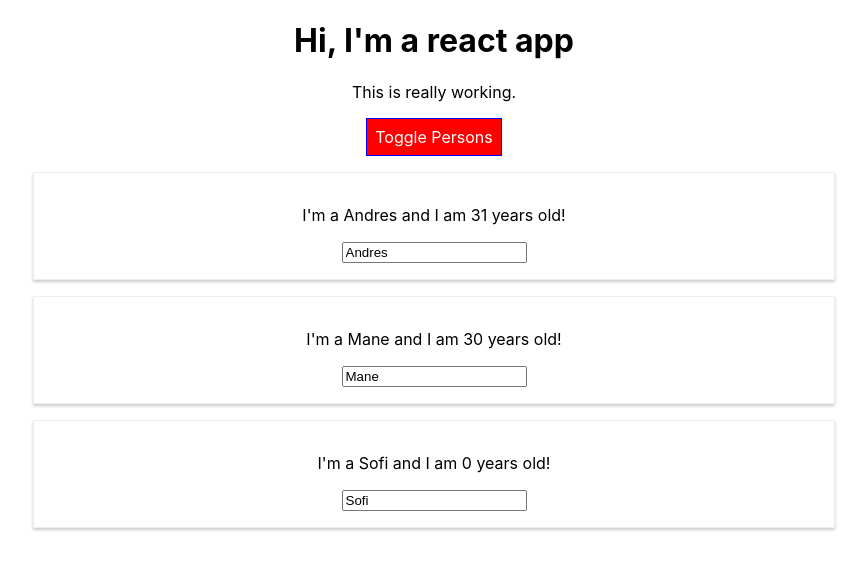
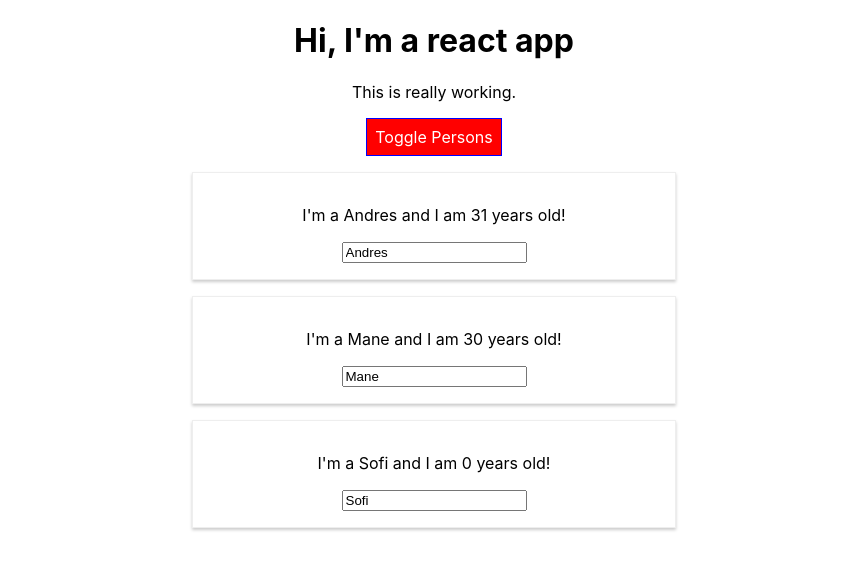
Before and after one commit to andrescanales/react-training, a React (Create React App) app: page / in a window 1280 px wide. Both pictures are taken after a click on the button "Toggle Persons". Shown: the top 570 px of the page, without its empty margins (206-1073 px from the left). Built offline with nearby package versions, Linux system fonts and the light colour scheme.

Commit message:
Adding radium package to use dynamic css properties and pseduo-selectors like hover

```diff
--- a/package.json
+++ b/package.json
@@ -3,6 +3,7 @@
   "version": "0.1.0",
   "private": true,
   "dependencies": {
+    "radium": "^0.25.0",
     "react": "^16.6.1",
     "react-dom": "^16.6.1",
     "react-scripts": "2.1.1"
--- a/src/App.js
+++ b/src/App.js
@@ -1,5 +1,6 @@
 import React, { Component } from 'react';
 import './App.css';
+import Radium, { StyleRoot } from 'radium';
 import Person from './Person/Person';
 
 class App extends Component {
@@ -74,7 +75,11 @@
       font: 'inherit',
       border: '1px solid blue',
       padding: '8px',
-      cursor: 'pointer'
+      cursor: 'pointer',
+      ':hover': {
+        backgroundColor: 'lightgreen',
+        color: 'black'
+      }
     };
 
     let persons = null;
@@ -97,6 +102,10 @@
         </div>
       );
       style.backgroundColor = 'red';
+      style[':hover'] = {
+        backgroundColor: 'salmon',
+        color: 'black'
+      };
     }
 
     // Adding dynamically classes depending the status:
@@ -111,6 +120,7 @@
 
 
     return (
+      <StyleRoot>
       <div className="App">
         <h1>Hi, I'm a react app</h1>
         {/* Here we add a join because className value should be a string and not an array as original is.*/}
@@ -144,10 +154,11 @@
           // : null
         }
       </div>
+      </StyleRoot>
     );
     // Next commented line is what is translated from return above:
     // return React.createElement('div', {className: 'App'}, React.createElement('h1', null, 'Does this work?'));
   }
 }
 
-export default App;
+export default Radium(App);
--- a/src/Person/Person.css
+++ b/src/Person/Person.css
@@ -6,3 +6,9 @@
 	padding: 16px;
 	text-align: center;
 }
+
+/*@media (min-width: 500px){
+	.Person {
+		width: 450px;
+	}
+}*/
--- a/src/Person/Person.js
+++ b/src/Person/Person.js
@@ -1,9 +1,15 @@
 import React from 'react';
 import './Person.css';
+import Radium from 'radium';
 
 const person = (props) => {
+	const style = {
+		'@media(min-width: 500px)':{
+			width: '450px'
+		}
+	};
 	return (
-		<div className="Person">
+		<div className="Person" style={style}>
 			<p onClick={props.click}>I'm a {props.name} and I am {props.age} years old!</p>
 			{/* Children element are within tags in person component */}
 			<p>{props.children}</p>
@@ -11,4 +17,4 @@
 		</div>
 		)
 };
-export default person;
+export default Radium(person);
```
Also changed, not shown: 1 other file (tests, documents, lock files or other folders).
